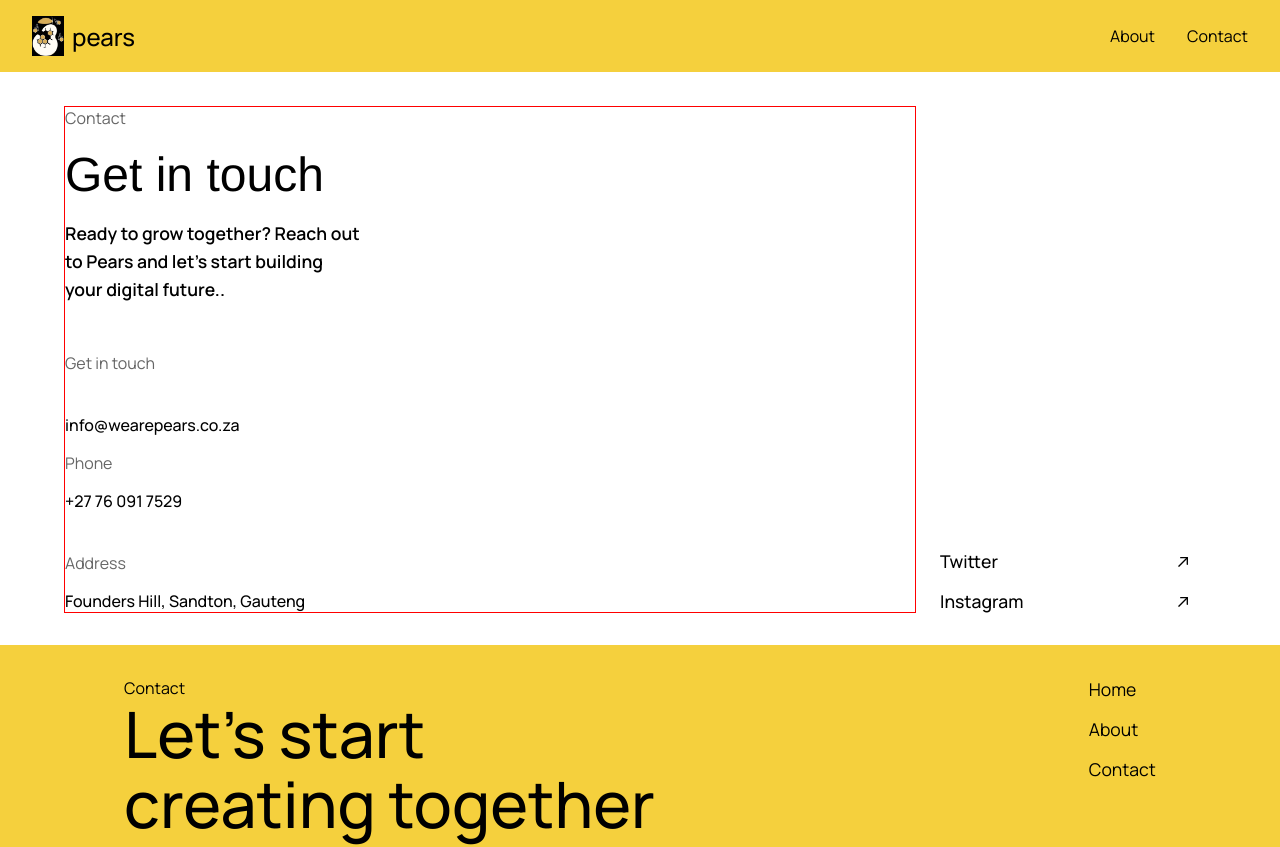
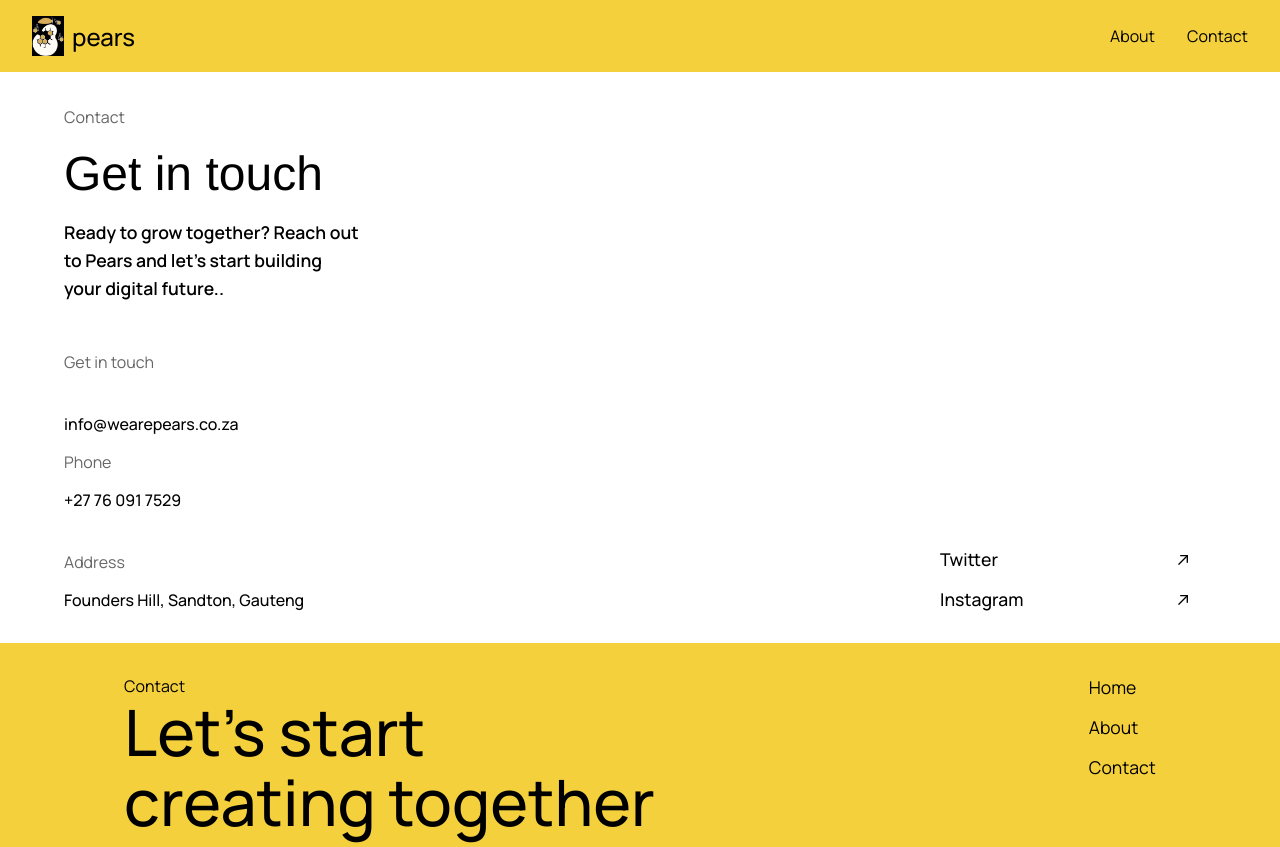
Before and after one commit to Pears-co-za/pears.co.za, a React (Create React App) app: page /contact in a window 1280 px wide. Shown: the top 847 px of the page. Built offline with nearby package versions, Linux system fonts and the light colour scheme.

Commit message:
clean up

```diff
--- a/src/styles/Contact.styles.js
+++ b/src/styles/Contact.styles.js
@@ -30,7 +30,6 @@ export const LeftPanel = styled.div`
     flex: 2;
     justify-content: space-between;
     word-break: normal;
-    border: 1px solid red;
 `;
 export const RightPanel = styled.div`
     display:flex;
@@ -45,10 +44,6 @@ export const RightPanel = styled.div`
         width: min-content;
         gap: 1rem;
         margin: 1.5rem auto 0rem;
-    }
-
-    @media only screen and (max-width: 500px){
-        // padding-right: 2rem;
     }
 `;
 
```
